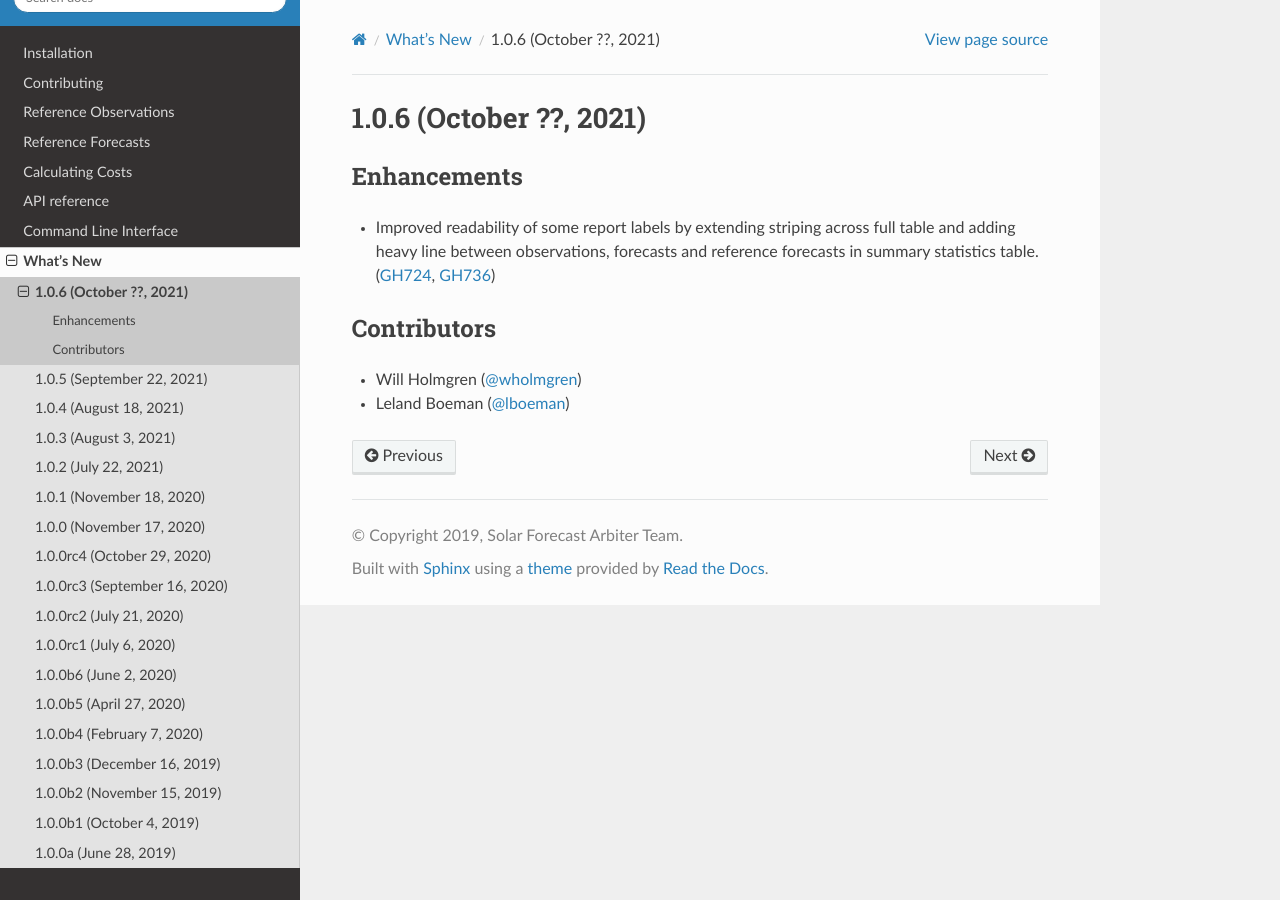
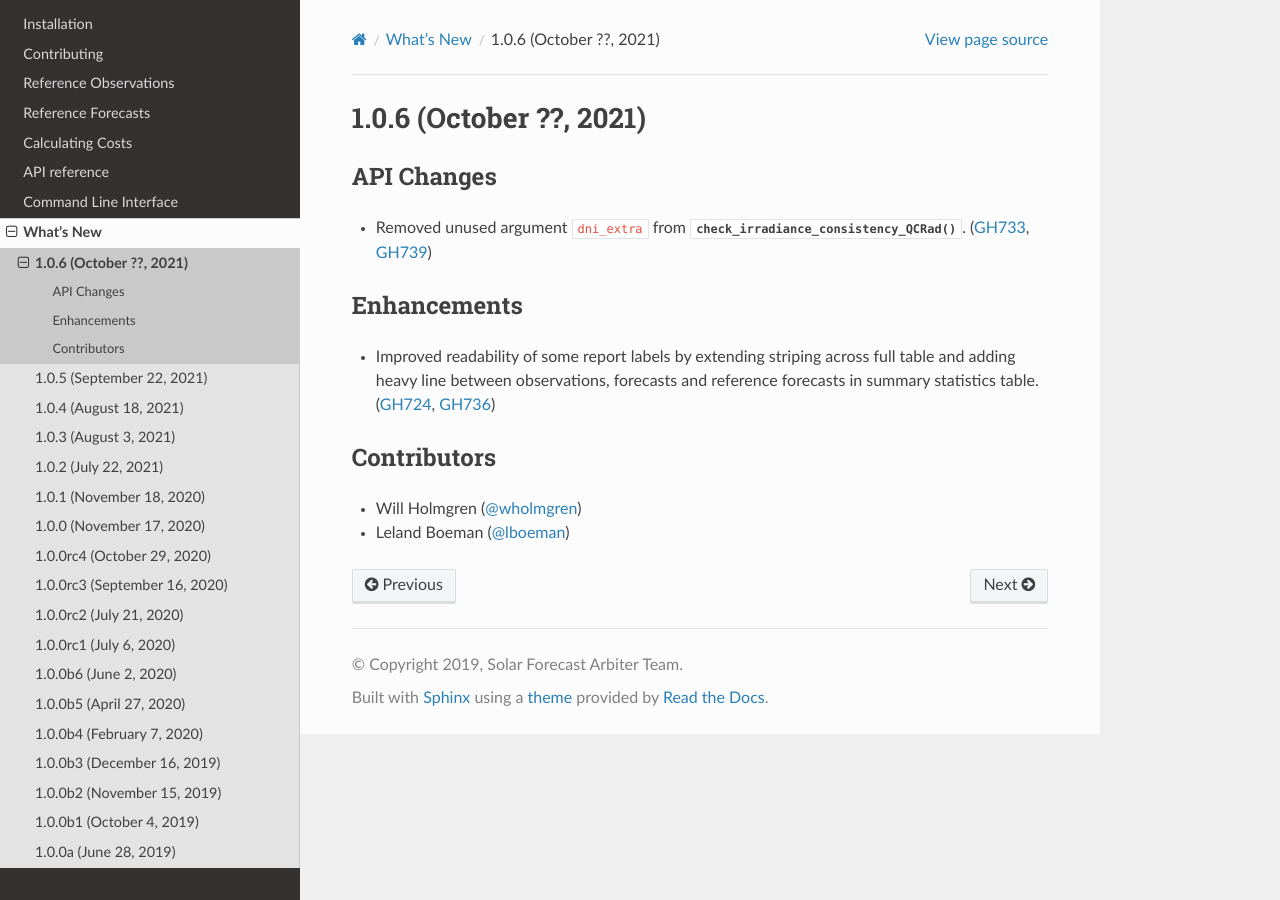
Before and after one commit to SolarArbiter/solarforecastarbiter-core, a Sphinx documentation site: the page built from docs/source/whatsnew/1.0.6.rst, in a window 1280 px wide. Built offline with Sphinx 7.4.7 and the Read the Docs theme 2.0.0, drawn with Linux system fonts in a browser that asks for light colours.

Commit message:
remove unused dni_extra from qcrad consistency check

```diff
--- a/docs/source/whatsnew/1.0.6.rst
+++ b/docs/source/whatsnew/1.0.6.rst
@@ -5,6 +5,12 @@
 
 1.0.6 (October ??, 2021)
 --------------------------
+
+API Changes
+~~~~~~~~~~~
+* Removed unused argument ``dni_extra`` from
+  :py:func:`~solarforecastarbiter.validation.validator.check_irradiance_consistency_QCRad`.
+  (:issue:`733`, :pull:`739`)
 
 Enhancements
 ~~~~~~~~~~~~
```
Also changed, not shown: 2 other files.
